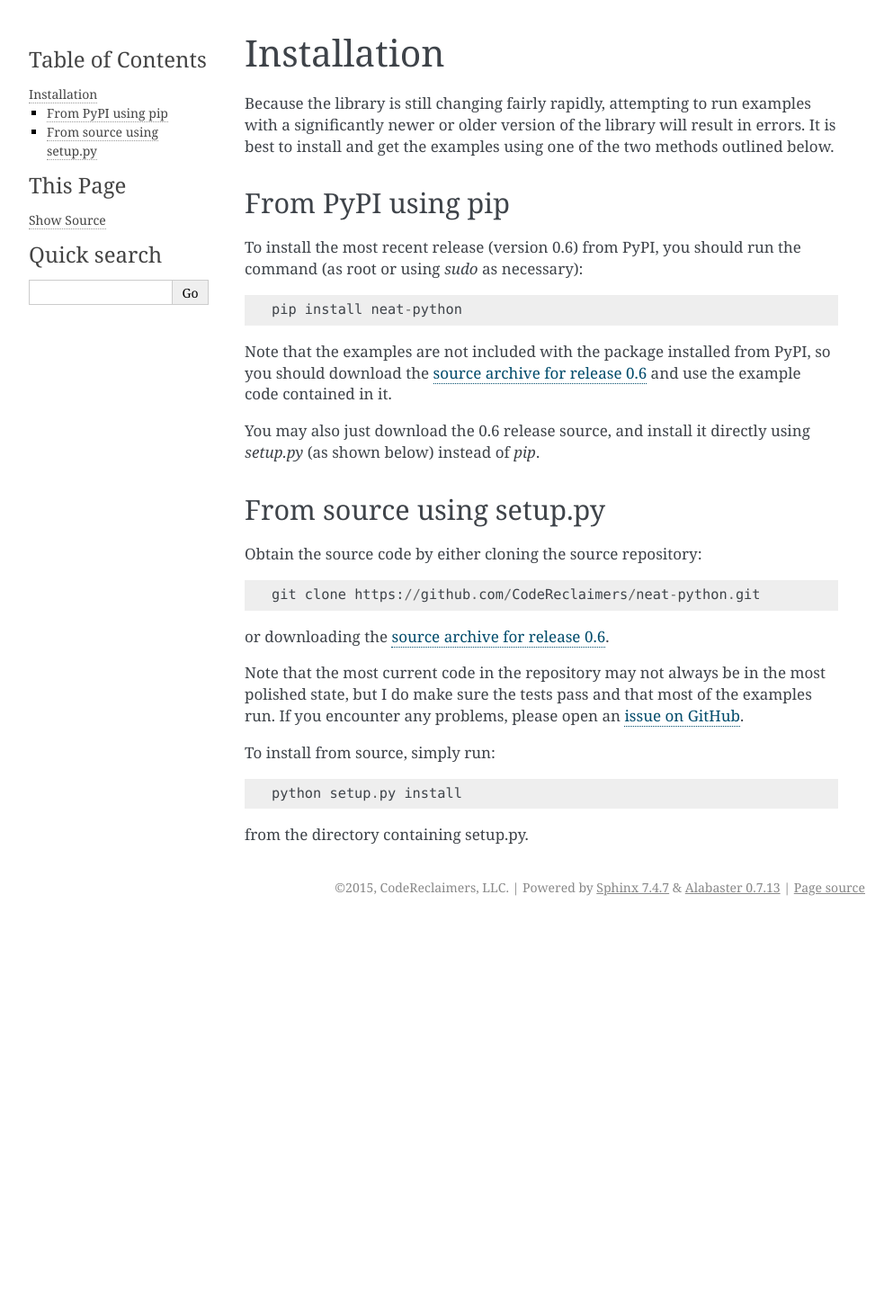
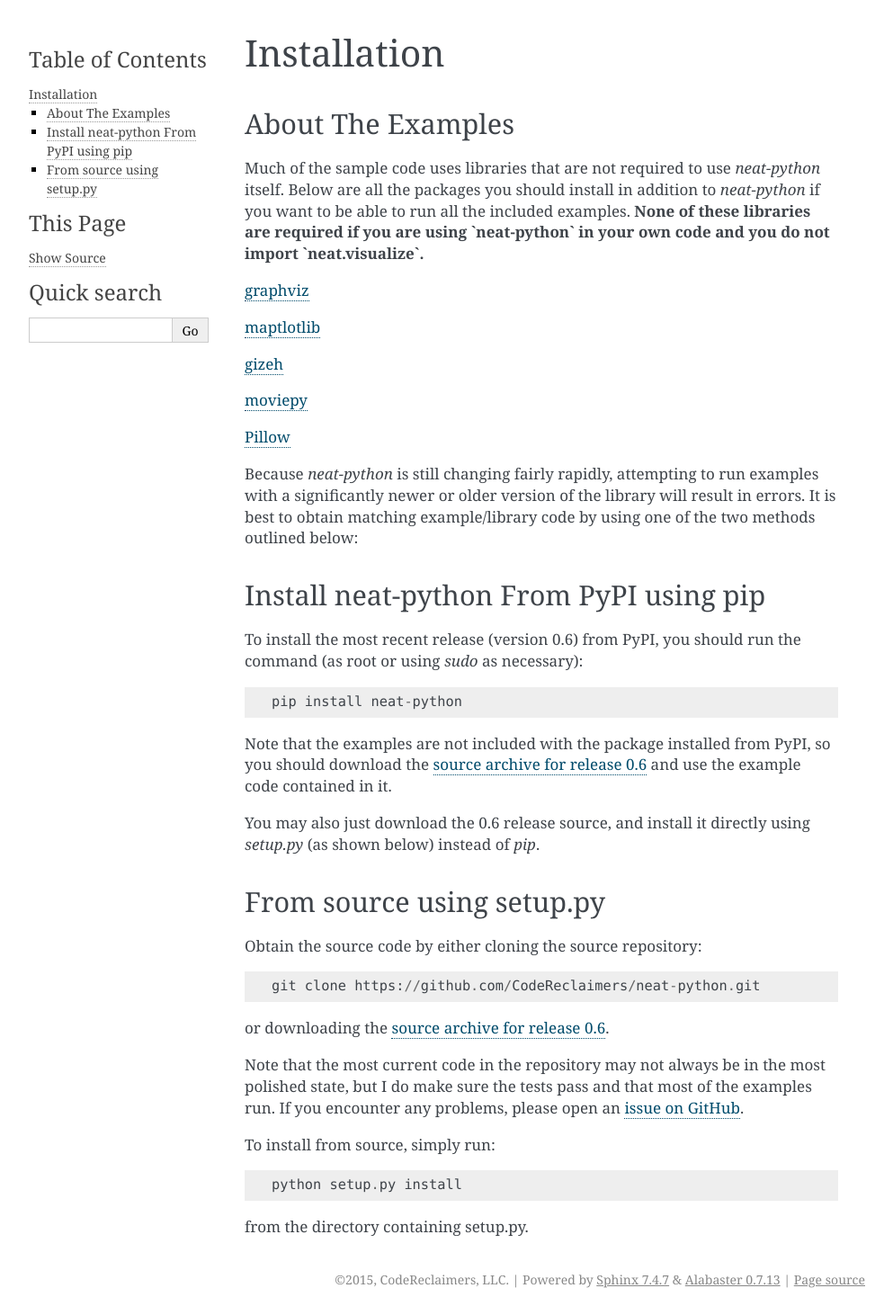
Before and after one commit to CodeReclaimers/neat-python, a Sphinx documentation site: the page built from docs/installation.rst, in a window 1280 px wide. Shown: the whole page at 90% size, without its empty margins (148-1141 px from the left). Built offline with Sphinx 7.4.7, drawn with Linux system fonts in a browser that asks for light colours; before the commit the page ends 1026 px from its top, so only the background shows below that.

Commit message:
Added links to install documentation for example code dependencies.

```diff
--- a/docs/installation.rst
+++ b/docs/installation.rst
@@ -2,12 +2,35 @@
 Installation
 ============
 
-Because the library is still changing fairly rapidly, attempting to run examples with a significantly newer or older
-version of the library will result in errors.  It is best to install and get the examples using one of the two methods
-outlined below.
+About The Examples
+------------------
 
-From PyPI using pip
--------------------
+Much of the sample code uses libraries that are not required to use `neat-python` itself.  Below are all the
+packages you should install in addition to `neat-python` if you want to be able to run all the included examples.  **None
+of these libraries are required if you are using `neat-python` in your own code and you do not import `neat.visualize`.**
+
+`graphviz
+<https://pypi.python.org/pypi/graphviz>`_
+
+`maptlotlib
+<http://matplotlib.org/users/installing.html>`_
+
+`gizeh
+<https://pypi.python.org/pypi/gizeh>`_
+
+`moviepy
+<https://pypi.python.org/pypi/moviepy>`_
+
+`Pillow
+<https://pypi.python.org/pypi/Pillow>`_
+
+
+Because `neat-python` is still changing fairly rapidly, attempting to run examples with a significantly newer or older
+version of the library will result in errors.  It is best to obtain matching example/library code by using one of the
+two methods outlined below:
+
+Install neat-python From PyPI using pip
+---------------------------------------
 To install the most recent release (version 0.6) from PyPI, you should run the command (as root or using `sudo`
 as necessary)::
 
```
